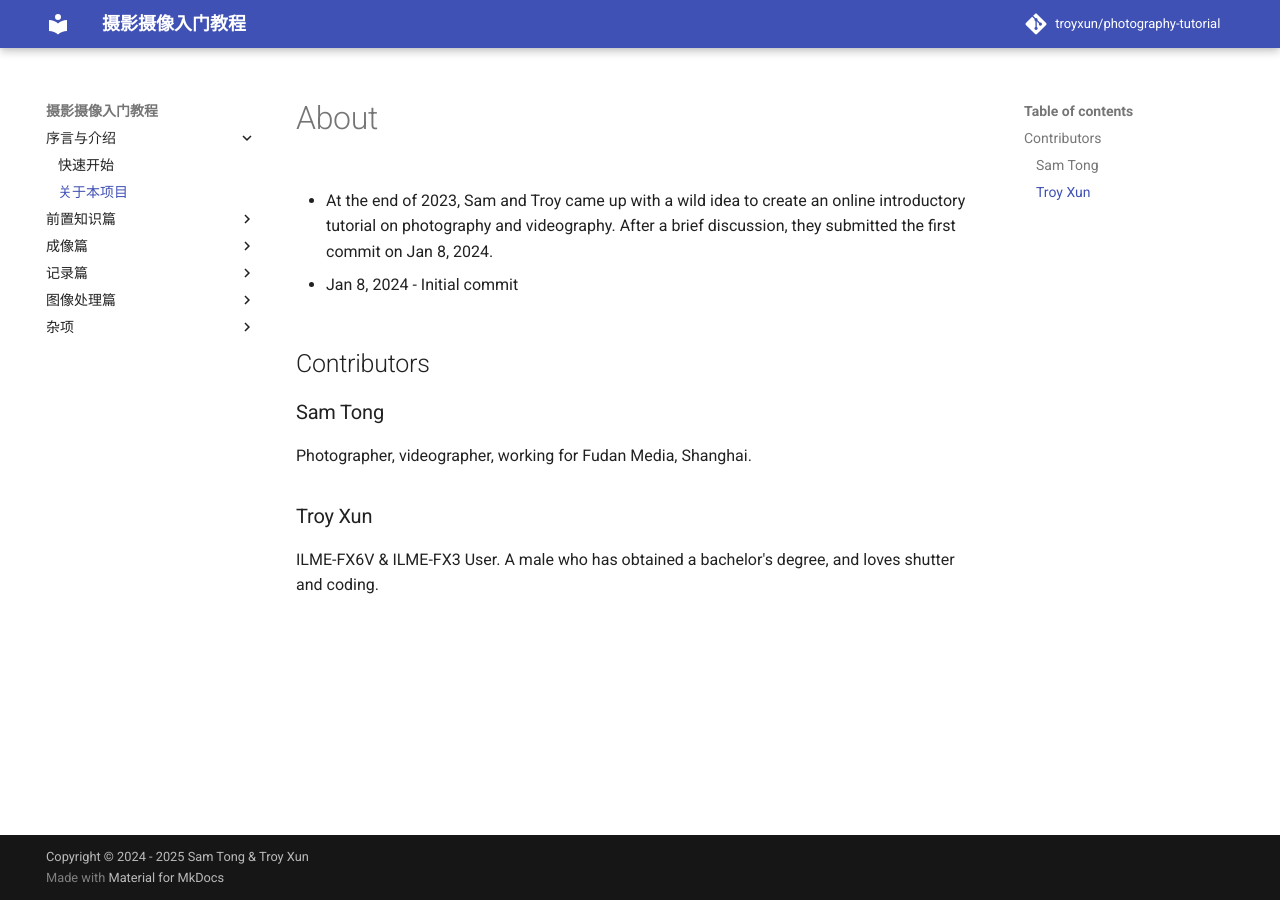
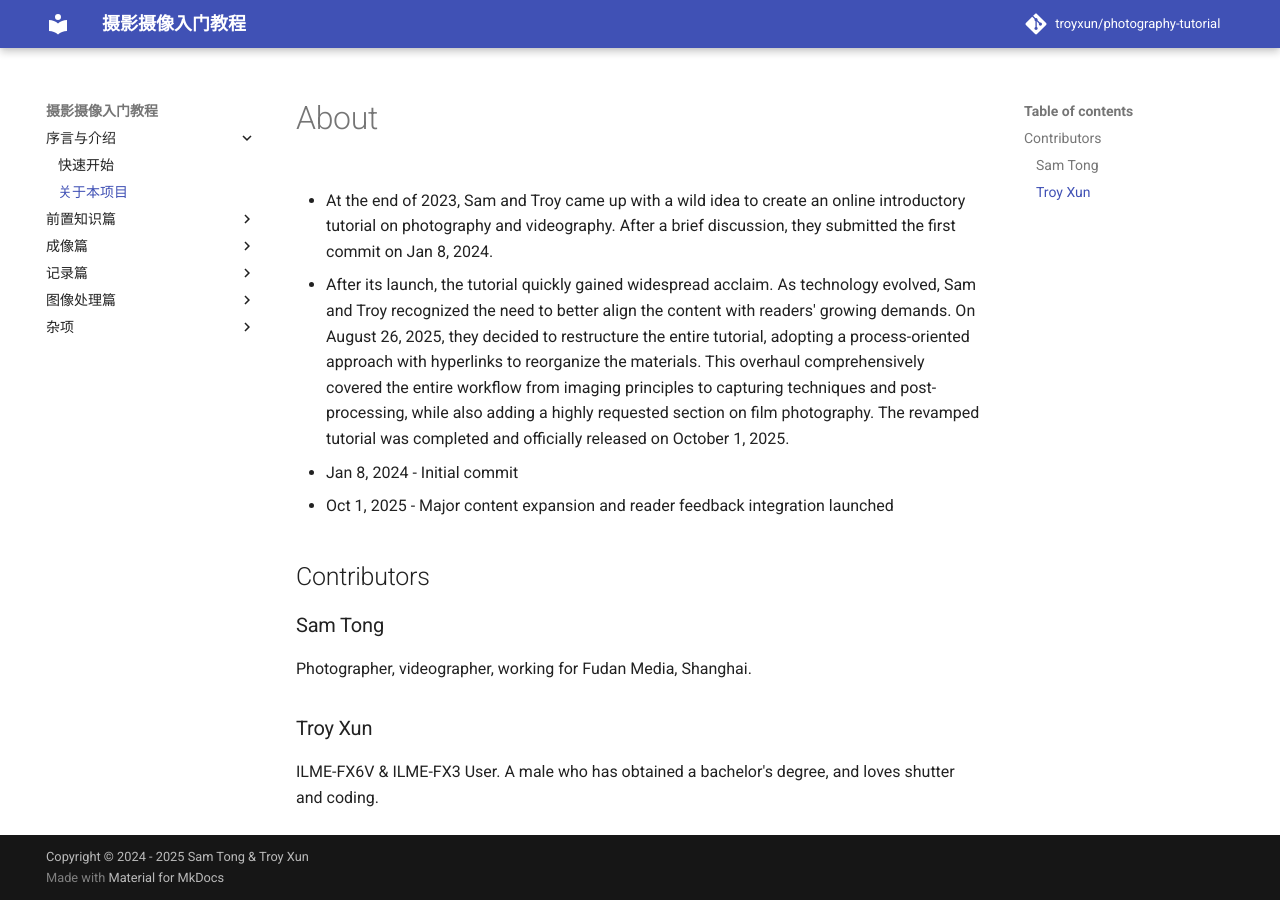
Before and after one commit to troyxun/photography-tutorial, an MkDocs documentation site: the page built from docs/about.md, in a window 1280 px wide. Built offline with MkDocs 1.6.1 and Material for MkDocs 9.7.7, drawn with Linux system fonts in a browser that asks for light colours; comment, search, counter and statistics services are not loaded.

Commit message:
Update about.md

```diff
--- a/docs/about.md
+++ b/docs/about.md
@@ -2,7 +2,10 @@
 
 - At the end of 2023, Sam and Troy came up with a wild idea to create an online introductory tutorial on photography and videography. After a brief discussion, they submitted the first commit on Jan 8, 2024.
 
+- After its launch, the tutorial quickly gained widespread acclaim. As technology evolved, Sam and Troy recognized the need to better align the content with readers' growing demands. On August 26, 2025, they decided to restructure the entire tutorial, adopting a process-oriented approach with hyperlinks to reorganize the materials. This overhaul comprehensively covered the entire workflow from imaging principles to capturing techniques and post-processing, while also adding a highly requested section on film photography. The revamped tutorial was completed and officially released on October 1, 2025.
+
 - Jan 8, 2024 - Initial commit
+- Oct 1, 2025 - Major content expansion and reader feedback integration launched
 
 ## Contributors
 
```
